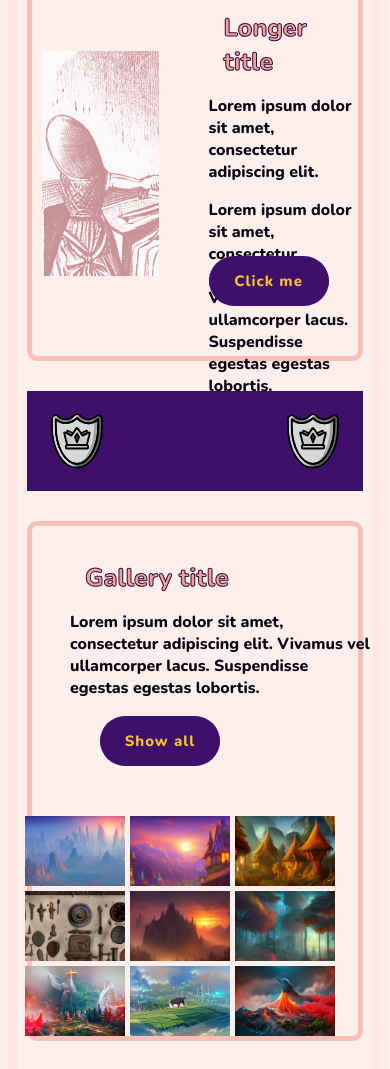
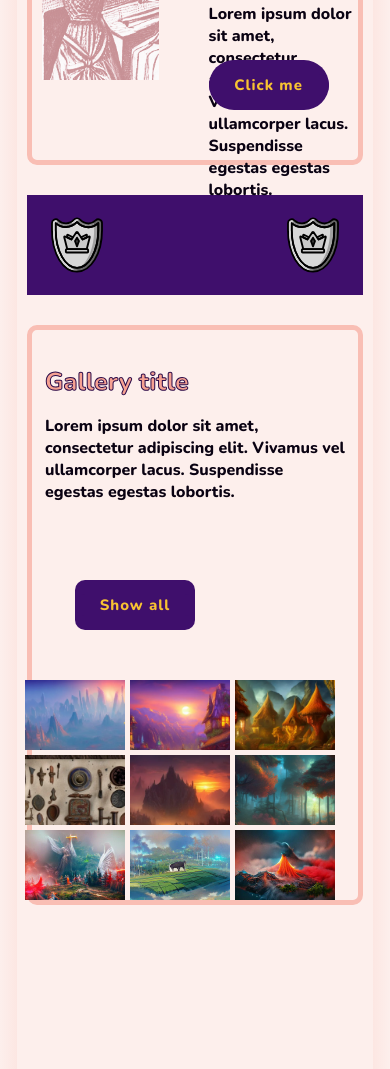
Before and after one commit to petramajsec/panama, a website: page src/index.html in a window 390 px wide. Shown: the part 877-1946 px from the top of the page. Drawn offline with nearby package versions, Linux system fonts and the light colour scheme; a web font is replaced by a local one.

Commit message:
media query update for smaller screens

```diff
--- a/src/styles.css
+++ b/src/styles.css
@@ -951,12 +951,17 @@ button {
   /* fixing the conteiner-5 */
   #container-5 {
     gap: 100px;
+    margin:auto;
   }
 
   #highlight-container-5 {
     width: 200px;
     height: 450px;
     padding-left: 50px;
+  }
+
+  #highlight-container-5 h2{
+    padding: 0;
   }
 }
 
@@ -985,19 +990,64 @@ button {
   #highlight-container-5 {
     width: 200px;
     height: 350px;
-    padding-left: 50px;
+    padding: 0;
   }
 
   #button-menu h2 {
     color: blue;
     visibility: hidden;
   }
+
+  #highlight-container-5 h2{
+    padding: 0;
+  }
+}
+
+@media only screen and (max-width: 946px) {
+  /*the menu title was removed*/
+
+
+  #highlight-container-5{
+    align-self: center;
+    text-align:left;
+    width: 300px;
+    margin:auto;
+}
+  #highlight-container-5 h2{
+  padding: 0;
+}
+#container-5{
+  height: fit-content;
+  margin:auto;
+  display: flex;
+  flex-direction: column;
+  align-items: center;
+  gap:0;
+}
+
+#highlight-container-5{
+    align-self: center;
+    text-align:left;
+    width: 300px;
+    margin:auto;
+    padding: 0;
+}
+
+#highlight-container-5 .cta {
+  right: 150px;
+  font-size: 15px;
+  border-radius: 10px;
+  padding: 0;
+}
 }
 
 @media only screen and (max-width: 796px) {
   /*the menu title was removed*/
   #container-5 {
     gap: 50px;
+    margin:auto;
+    height: fit-content;
+
   }
 
   .grid-item {
@@ -1017,12 +1067,44 @@ button {
     max-width: 300px;
     margin-top: 50px;
   }
+
+  #highlight-container-5{
+    align-self: center;
+    text-align:left;
+    width: 300px;
+    margin:auto;
+}
+  #highlight-container-5 h2{
+  padding: 0;
+}
+#container-5{
+  margin:auto;
+  display: flex;
+  flex-direction: column;
+  align-items: center;
+  gap:0;
+}
+
+#highlight-container-5{
+    align-self: center;
+    text-align:left;
+    width: 300px;
+    margin:auto;
+}
+
+#highlight-container-5 .cta {
+  right: 150px;
+  font-size: 15px;
+  border-radius: 10px;
+  padding: 0;
+}
 }
 
 @media only screen and (max-width: 796px) {
   /*the svg icons were removed from the conteiner-2*/
   #container-1 {
     justify-content: flex-start;
+    margin:auto;
 
   }
 
@@ -1035,7 +1117,8 @@ button {
     }
 
   #container-2{
-    margin: 0 0 10px 0;
+    margin:auto;
+    height: fit-content;
   }
 
   #footer-text-above-icons h3 {
@@ -1043,7 +1126,7 @@ button {
   }
 }
 
-@media only screen and (max-width: 660px) {
+@media only screen and (max-width: 728px) {
   /*min dimension, ig for mobile view*/
  .main-title h1 {
   font-size: 90px;
@@ -1054,6 +1137,7 @@ button {
   flex-direction: column;
   flex-wrap: wrap;
   height: 450px;
+  margin:auto;
  }
 
  .cta {
@@ -1072,18 +1156,7 @@ button {
   margin-top: 70px;
 }
 
-#container-5{
-  display: flex;
-  flex-direction: column;
-  align-items: center;
-  gap:0;
-}
 
-#highlight-container-5{
-    align-self: center;
-    text-align:left;
-    width: 300px;
-}
 
 #button-container-5 .cta {
   gap: 0;
```
